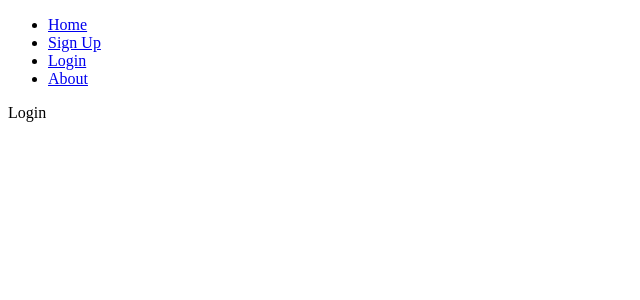
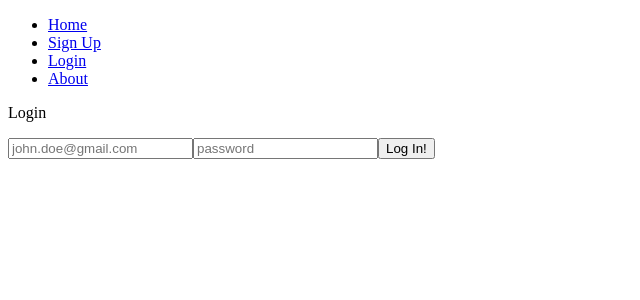
Before and after one commit to suvratkumra/FoodReviewWebsite, a React (Create React App) app in the folder client/: page /login in a window 1280 px wide. Shown: the top 300 px of the page, without its empty margins (0-640 px from the left). Built offline with nearby package versions, Linux system fonts and the light colour scheme.

Commit message:
feat: storing the jwt token in the context

```diff
--- a/client/src/components/login/Login.js
+++ b/client/src/components/login/Login.js
@@ -1,11 +1,57 @@
-import React, { useContext } from 'react'
+import React, { useContext, useState } from 'react'
 import { AuthContext } from '../../contexts/AuthenticationContext'
+import axios from 'axios';
 
 const Login = () => {
-    const { add } = useContext(AuthContext);
-    console.log(add(1, 2))
+    const { updateJWT, state } = useContext(AuthContext);
+    const [formData, setFormData] = useState({ email: "", password: "" })
+    const [emailError, setEmailError] = useState("");
+    // console.log(add(1, 2))
+
+    const handleSubmit = async (e) => {
+        e.preventDefault();
+
+        if (formData.email === "" || formData.password === "") {
+            alert("Provide all fields please");
+            return;
+        }
+        try {
+            // login
+            const response = await axios.post("http://localhost:3000/v1/user/login", formData);
+            console.log(state);
+            updateJWT(response.data.response[1].token);
+        }
+        catch (err) {
+            console.log(err);
+        }
+    }
+
+    const handleChangeFields = (e) => {
+        setFormData((prevFormData) => ({
+            ...prevFormData,
+            [e.target.id]: e.target.value,
+        }));
+    }
+
+    const validateEmail = () => {
+        const emailRegex = /^[^\s@]+@[^\s@]+\.[^\s@]+$/;
+        if (!emailRegex.test(formData.email)) {
+            setEmailError("Please enter a valid email address");
+        } else {
+            setEmailError("");
+        }
+    };
+
     return (
-        <div>Login</div>
+        <div>
+            Login
+            <form onSubmit={handleSubmit}>
+                <p style={{ color: "red" }}> {emailError} </p>
+                <input type="email" id="email" name="email" placeholder='john.doe@gmail.com' value={formData.email} onChange={handleChangeFields} onBlur={validateEmail} />
+                <input type="password" id="password" name="password" placeholder='password' value={formData.password} onChange={handleChangeFields} />
+                <button type='submit'> Log In! </button>
+            </form>
+        </div>
     )
 }
 
--- a/client/src/contexts/AuthenticationContext.js
+++ b/client/src/contexts/AuthenticationContext.js
@@ -4,26 +4,36 @@ import { createContext, useReducer } from "react";
 export const AuthContext = createContext();
 
 const INITIAL_STATE = {
-    userAuth: null,
-    error: null,
+    userAuthId: null,
     loading: false,
-    profile: null,
     jwtToken: null
 }
 
 // reducer is like an enum which is of action type called from dispatch
 const reducer = (state, action) => {
-    console.log(action);
+    // console.log(state);
+    // console.log(action);
+    switch (action.type) {
+        case 'UPDATE_JWT': {
+            return { ...state, jwtToken: action.payload }
+        }
+    }
 }
 
 // provide some value to the context
 const AuthContextProvider = ({ children }) => {
 
-    const [state, dispatch] = useReducer(() => { }, INITIAL_STATE);
+    const [state, dispatch] = useReducer(reducer, INITIAL_STATE);
 
-    const add = (a, b) => { return a + b };
+    const updateJWT = (token) => {
+        dispatch({
+            type: "UPDATE_JWT",
+            payload: token
+        });
+        return "token updated"
+    };
 
-    return <AuthContext.Provider value={{ add }}> {children} </AuthContext.Provider>
+    return <AuthContext.Provider value={{ updateJWT, state }}> {children} </AuthContext.Provider>
 }
 
 export default AuthContextProvider;
```
